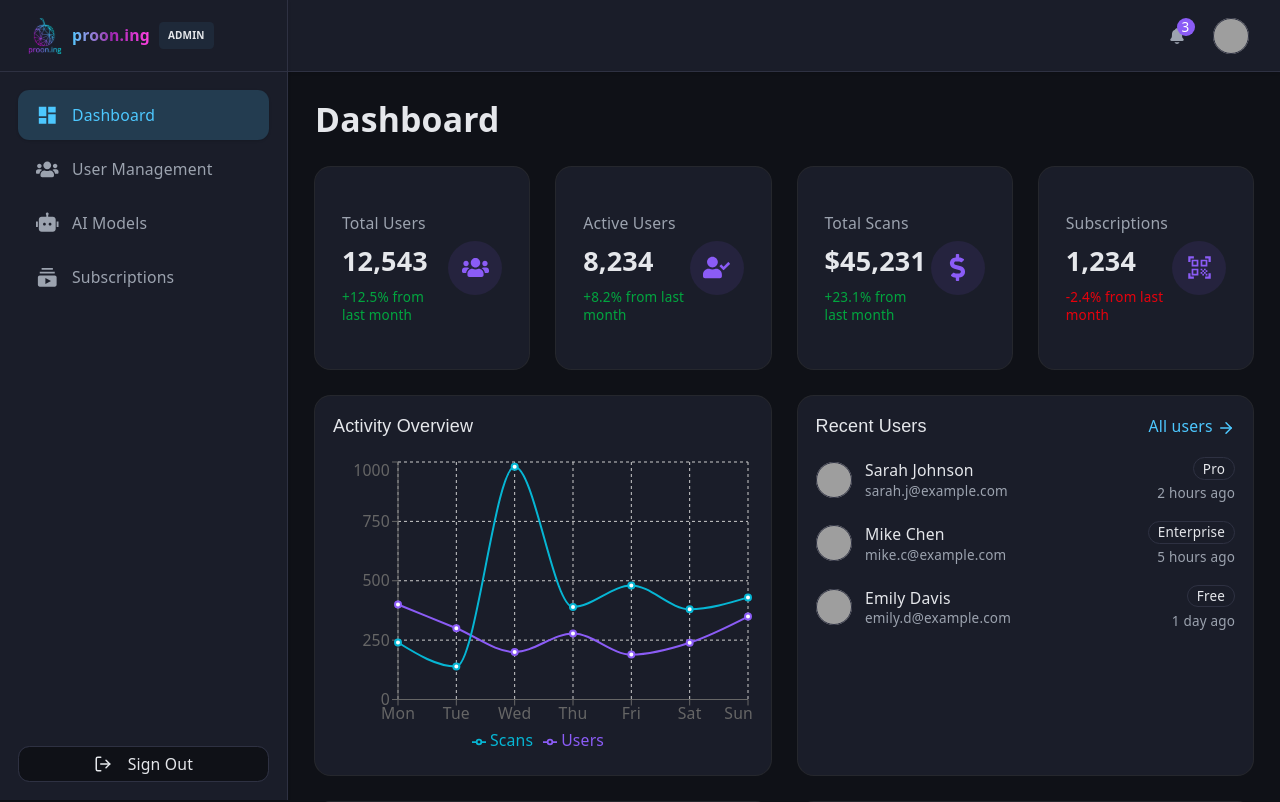
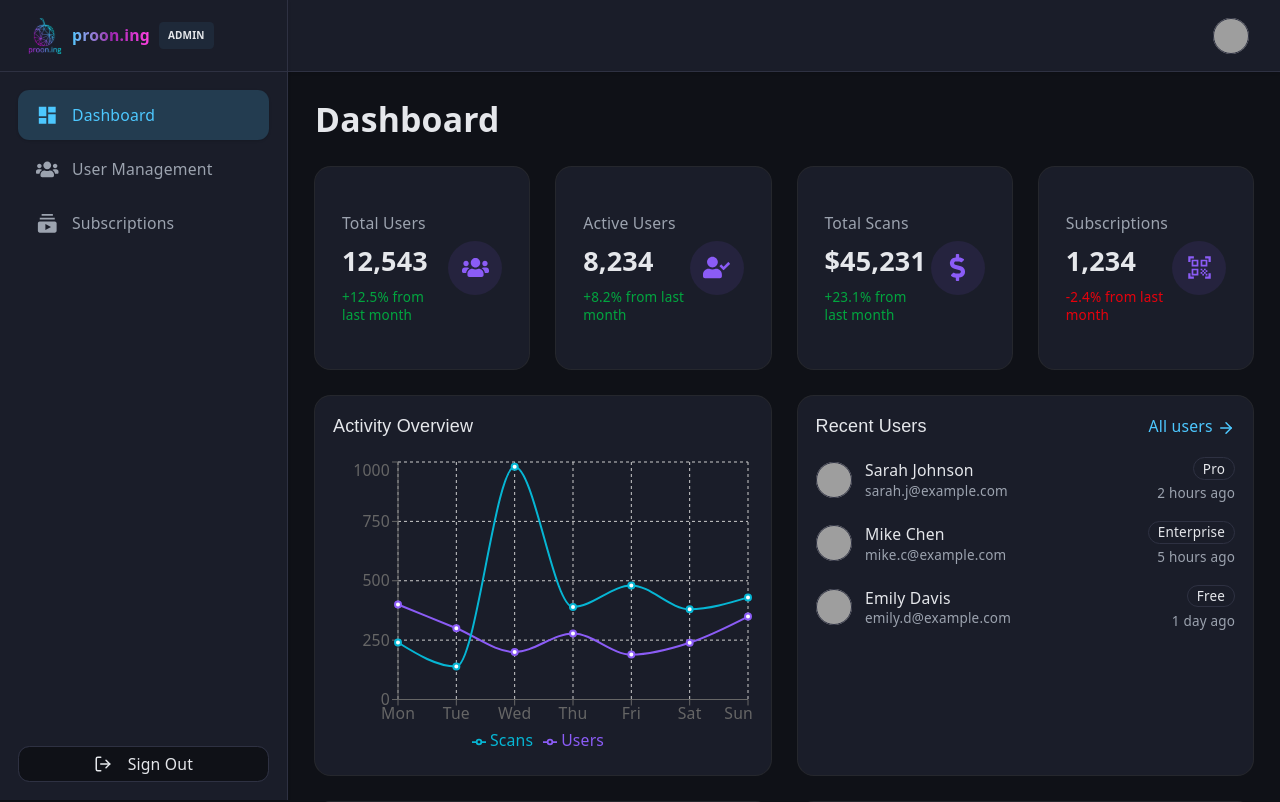
Before and after one commit to suman-chandra-barman/proon.ing-admin-dashboard, a React (Vite) app: page / in a window 1280 px wide. Shown: the top 802 px of the page. Built offline with nearby package versions, Linux system fonts and the light colour scheme; grey boxes are pictures that could not be loaded.

Commit message:
feat: remove NotificationDropdown and AI Models references for cleaner layout

```diff
--- a/src/components/Layout/Header.tsx
+++ b/src/components/Layout/Header.tsx
@@ -1,13 +1,9 @@
-import NotificationDropdown from "../dropdowns/NotificationDropdown";
 import ProfileDropdown from "../dropdowns/ProfileDropdown";
 
 export default function Header() {
   return (
     <header className="fixed left-64 right-0 top-0 z-30 flex h-16 items-center justify-end border-b border-sidebar-border bg-card px-6 shadow-sm">
       <div className="flex items-center gap-4">
-        {/* Notification Dropdown */}
-        <NotificationDropdown />
-
         {/* Profile Dropdown */}
         <ProfileDropdown />
       </div>
--- a/src/components/Layout/Sidebar.tsx
+++ b/src/components/Layout/Sidebar.tsx
@@ -2,7 +2,6 @@ import { Link, useLocation } from "react-router";
 import { cn } from "@/lib/utils";
 import { MdDashboard } from "react-icons/md";
 import { FaUsers } from "react-icons/fa";
-import { RiRobot2Fill } from "react-icons/ri";
 import { MdSubscriptions } from "react-icons/md";
 import logo from "@/assets/logo.svg";
 import { Button } from "../ui/button";
@@ -19,11 +18,11 @@ const navItems = [
     href: "/user-management",
     icon: FaUsers,
   },
-  {
-    title: "AI Models",
-    href: "/ai-models",
-    icon: RiRobot2Fill,
-  },
+  // {
+  //   title: "AI Models",
+  //   href: "/ai-models",
+  //   icon: RiRobot2Fill,
+  // },
   {
     title: "Subscriptions",
     href: "/subscriptions",
```
Also changed, not shown: src/routes/routes.tsx (+4 -5 lines).
